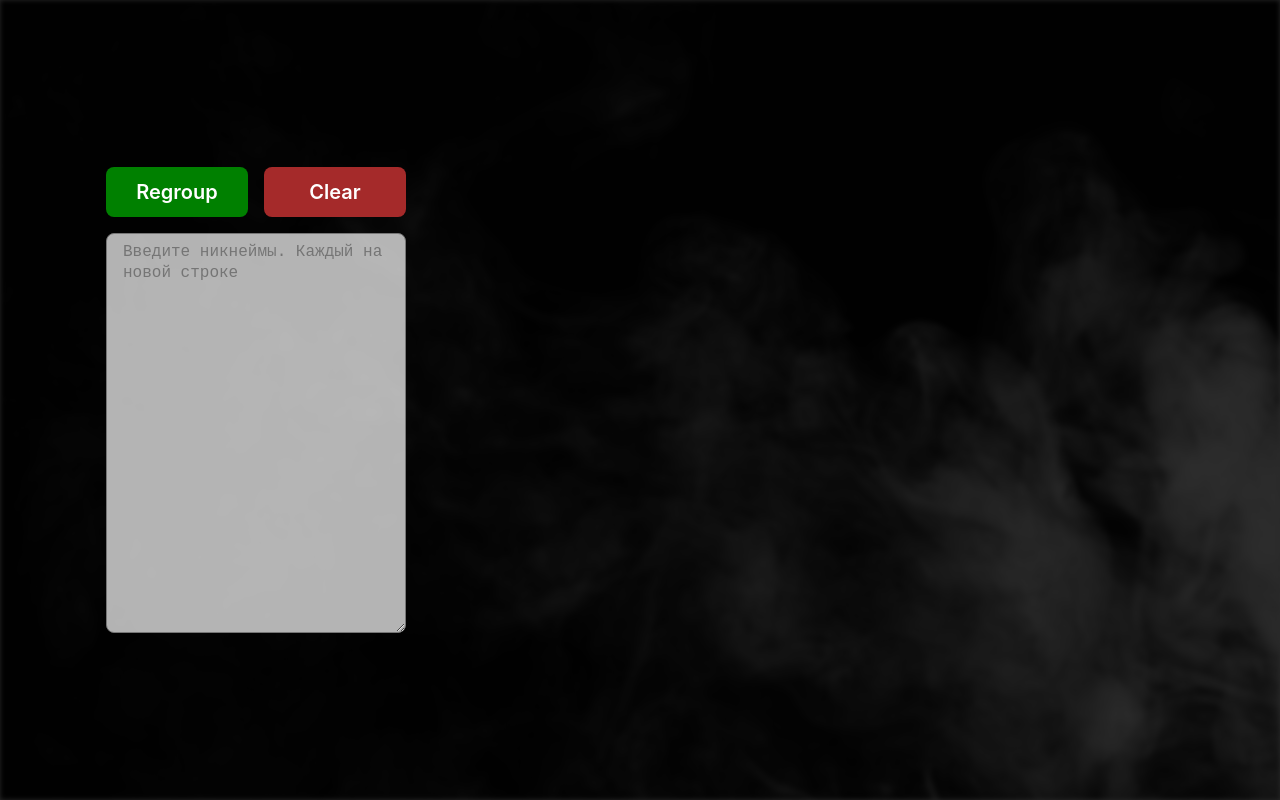
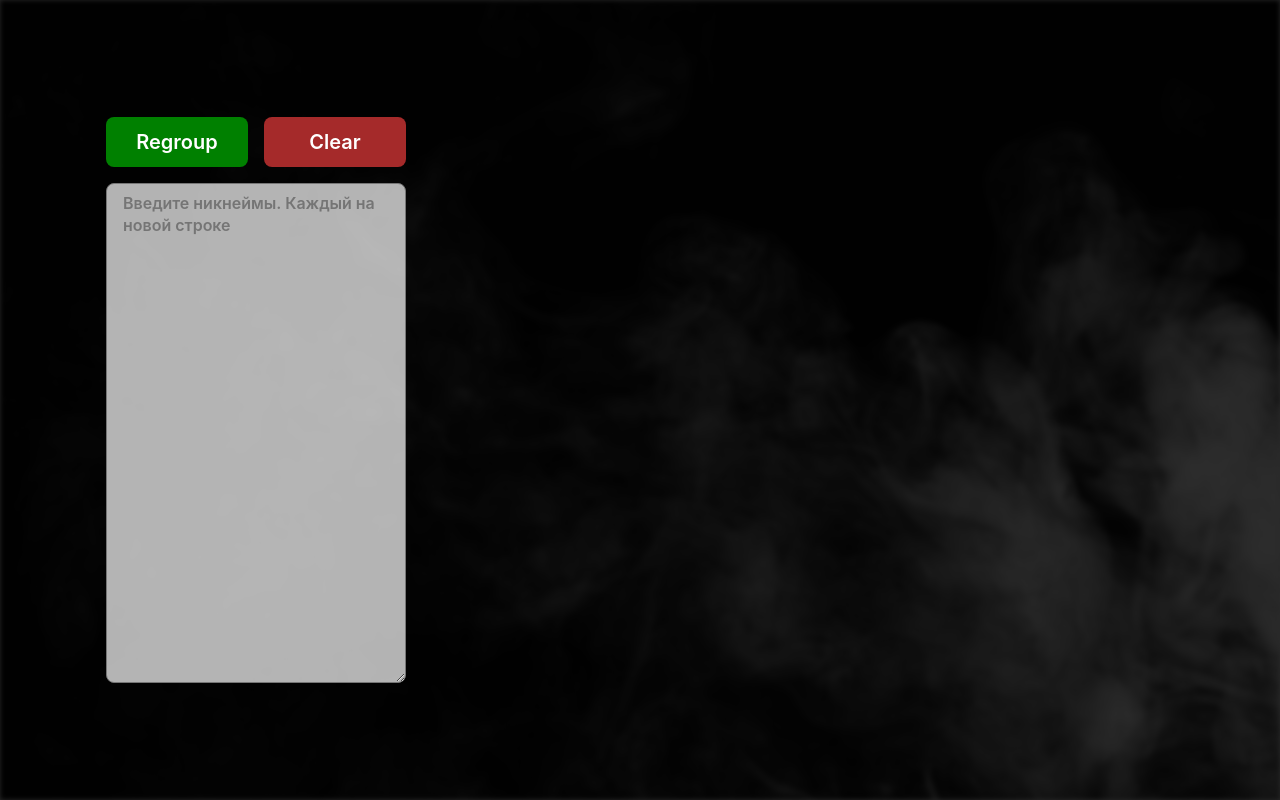
Before and after one commit to vic-kk/team-randomizer, a React (Vite) app: page / in a window 1280 px wide. Built offline with nearby package versions, Linux system fonts and the light colour scheme.

Commit message:
visual: textarea styles

```diff
--- a/src/ui/Textarea/styles.css
+++ b/src/ui/Textarea/styles.css
@@ -1,13 +1,14 @@
 .input {
   width: 300px;
-  min-height: 400px;
+  min-height: 500px;
   overflow-y: auto;
   resize: vertical;
-  font-size: 1rem;
   padding: .5rem 1rem;
   box-sizing: border-box;
-  line-height: 130%;
+  font-size: 1rem;
+  line-height: 140%;
   border-radius: .5rem;
-
+  font-family: inherit;
+  font-weight: 600;
   background-color: rgba(255, 255, 255, 0.7);
 }
```
Also changed, not shown: 4 other files (tests, documents, lock files or other folders).
